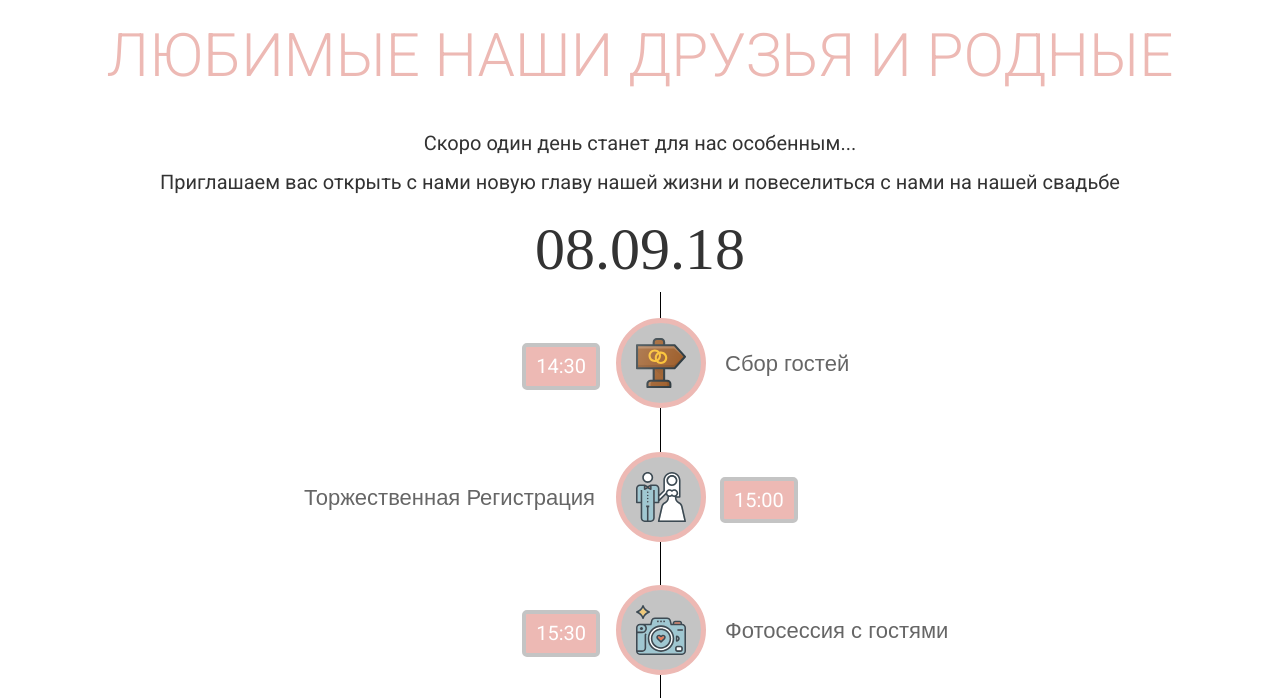
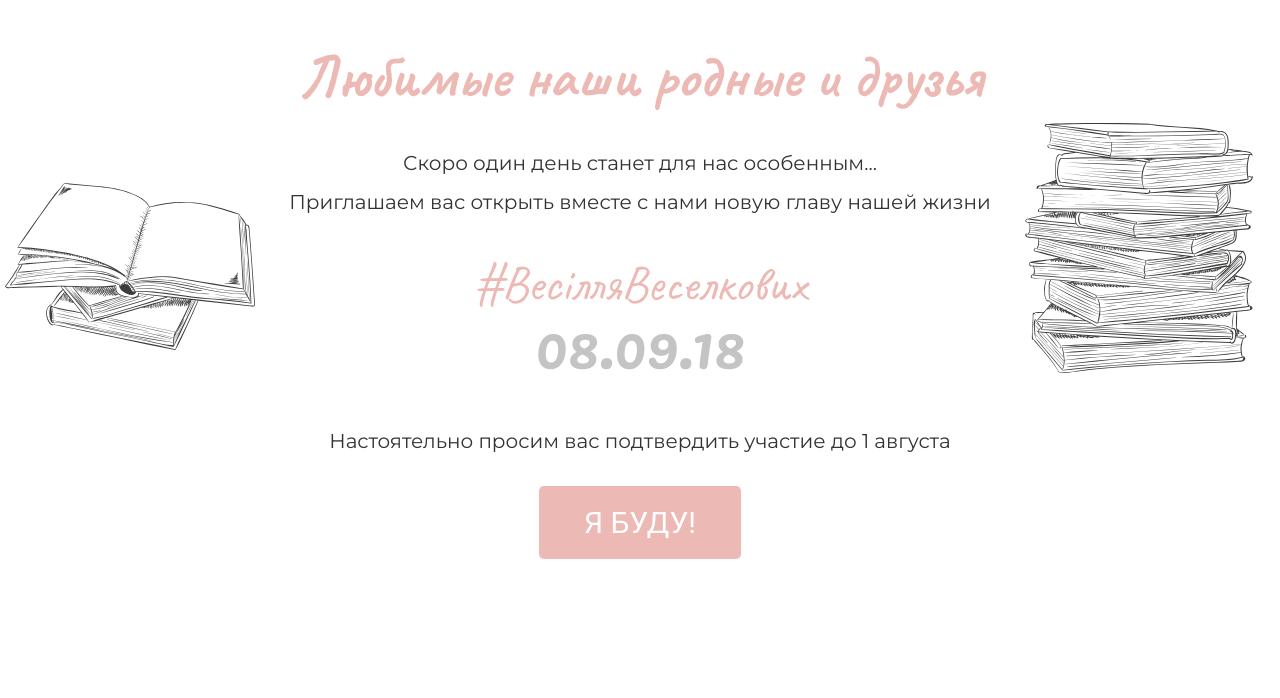
Before and after one commit to AndreyVeselkov/Wedding, a plain HTML site: page index.html in a window 1280 px wide. Shown: the part 642-1340 px from the top of the page. Drawn offline with Linux system fonts and the light colour scheme; a web font is replaced by a local one.

Commit message:
Invite and Dresscode sections ready

```diff
--- a/css/style.css
+++ b/css/style.css
@@ -1,15 +1,16 @@
 h1, h2, h3, h4{
-	font-family: 'Roboto', sans-serif;
+	font-family: 'Caveat', cursive;
+
 }
 h1{
 	font-size: 60px;
-	font-weight: 300;
+	font-weight: 700;
 	text-align: center;
 	color: #EDB9B4;
 	margin-bottom: 40px;
 }
 p{
-	font-family: 'Roboto', sans-serif;
+	font-family: 'Montserrat', sans-serif;
 	font-size: 20px;
 	font-weight: 400;
 }
@@ -96,7 +97,7 @@ nav::after{
     justify-content: center;
     align-items: center;
     font-size: 50px;
-	font-family: 'Pattaya', sans-serif;
+	font-family: 'Caveat', cursive;
 	width: 172px;
 	height: 172px;
 	padding: 15px;
@@ -115,6 +116,55 @@ nav::after{
 }
 .invite{
 	text-align: center;
+	margin: 40px 0 60px;
+}
+.invite:before{
+	position: absolute;
+	content: '';
+	background: url(../img/book-opened.svg) no-repeat;
+	background-size: contain;
+	width: 250px;
+	height: 250px;
+	top: 180px;
+	left: -50px;
+}
+.invite:after{
+	position: absolute;
+	content: '';
+	background: url(../img/book-block.svg) no-repeat;
+	background-size: contain;
+	width: 250px;
+	height: 250px;
+	top: 120px;
+	right: -50px;
+}
+.invite .hash{
+	font-family:'Caveat', cursive;
+	font-size: 50px;
+	color: #EDB9B4;
+	margin-top: 40px;
+	margin-bottom: 0;
+}
+.invite h2{
+	font-family:'Pacifico',cursive;
+	font-size: 60px;
+	color: #c4c4c4;
+	margin-top: 0;
+	margin-bottom: 50px;
+}
+.button{
+	padding: 20px 45px;
+	display: inline-block;
+	font-family: 'Roboto', sans-serif;
+	font-size: 30px;
+	font-weight: 400;
+	border-radius: 5px;
+}
+.agree{
+	background-color: #EDB9B4;
+	color: #fff;
+	margin: 20px 0 50px 0;
+	text-transform: uppercase;
 }
 .timing{
 	position: relative;
@@ -123,12 +173,12 @@ nav::after{
 }
 .timeline{
 	position: absolute;
-    top: 0px;
+    top: 50px;
     right: 48%;
     display: block;
-    background: #000;
-    height: 100%;
-    width: 1px;
+    background: #efd5d4;
+    height: 93%;
+    width: 3px;
     margin-right: 1.5px;
 }
 .timing-list{
@@ -137,16 +187,14 @@ nav::after{
 .timing-item{
 	width: 100%;
 	list-style: none;
-	padding: 26px 0;
+	padding: 50px 0;
     float: left;
 }
 .col-sm-6.even{
 	padding-right: 60px;
-	margin-top: 25px;
 }
 .col-sm-6.odd{
 	padding-left: 60px;
-	margin-top: 25px;
 }
 .col-sm-6.even p{
 	text-align: right;
@@ -160,7 +208,7 @@ nav::after{
 	width: 90px;
 	height: 90px;
 	border-radius: 50%;
-	background: #c4c4c4;
+	background: #e6e6e6;
 	padding: 15px;
 	margin-right: 2px;
     z-index: 2;
@@ -172,11 +220,11 @@ nav::after{
 .timing-time{
 	display: inline-block;
 	font-size: 20px;
-	padding: 5px 10px;
+	padding: 10px 15px;
 	color: #fff;
-	background: #EDB9B4;
-	border: 4px solid #c4c4c4;
+	background: #efd5d4;
 	border-radius: 5px;
+	margin-top: 20px;
 }
 .even .timing-time{
 	float: right;
@@ -185,13 +233,31 @@ nav::after{
 	float: left;
 }
 .timing-title{
-	font-family: 'Pattaya', sans-serif;
+	font-family: 'Caveat', cursive;
 	padding: 5px;
-	font-size: 22px;
+	font-size: 30px;
 	color: #666;
 }
 .dresscode{
-	text-align: center
+	padding: 100px 20px 100px 20px;
+	text-align: center;
+	background: url(../img/dresscode-bg.jpg) 50% 50% no-repeat;
+	background-attachment: fixed;
+	background-size: cover;
+
+}
+.dresscode .row{
+	display: flex;
+    justify-content: center;
+}
+.dresscode .white-bg{
+	width: 55%;
+	padding: 30px 25px 45px;
+	background: #fff;
+	border-radius: 10px;
+}
+.colors {
+	margin: 30px 0;
 }
 .colors .row div {
 	display: inline-block;
@@ -218,9 +284,6 @@ nav::after{
 .color-six{
 	background: #808080;
 }
-.color-eight{
-	background: #e5cab9;
-}
 .color-nine{
 	background: #eacec1;
 }
--- a/index.html
+++ b/index.html
@@ -10,8 +10,7 @@
 	<link rel="stylesheet" href="css/bootstrap.min.css" />
 	<link rel="stylesheet" href="css/style.css" />
 			<!--   FONTS -->
-	<link href="https://fonts.googleapis.com/css?family=Pattaya&amp;subset=cyrillic" rel="stylesheet">
-	<link href="https://fonts.googleapis.com/css?family=Roboto:300,400&amp;subset=cyrillic" rel="stylesheet">
+	<link href="https://fonts.googleapis.com/css?family=Caveat:400,700|Montserrat|Pacifico&amp;subset=cyrillic" rel="stylesheet">
 	<link href="https://fonts.googleapis.com/icon?family=Material+Icons" rel="stylesheet" />
 </head>
 <body>
@@ -36,13 +35,16 @@
 		<div class="container">
 			<div class="row">
 				<div class="col-lg-12">
-					<div class="main">
+
 						<div class="invite">
-					<h1>ЛЮБИМЫЕ НАШИ ДРУЗЬЯ И РОДНЫЕ</h1>
+					<h1>Любимые наши родные и друзья</h1>
 					<p>Скоро один день станет для нас
 особенным...</p>
-<p>Приглашаем вас открыть с нами новую главу нашей жизни и повеселиться с нами на нашей свадьбе</p>
-<h2 style="font-family:Pattaya, sans-sefif;font-size: 60px;">08.09.18</h3>
+<p>Приглашаем вас открыть вместе с нами новую главу нашей жизни</p>
+<h2 class="hash">#ВесілляВеселкових</h2>
+<h2>08.09.18</h2>
+<p>Настоятельно просим вас подтвердить участие до 1 августа</p>
+<h3 class="agree button">Я буду!</h3>
 </div>
 						<div id="clockdiv">
   <div>
@@ -156,9 +158,16 @@
 	</ul>
 	<span class="timeline"></span>
 </div>
-						<div class="dresscode">
+
+				</div>
+			</div>
+		</div>
+		<div class=" container-fliid dresscode">
+			<div class="row">
+						<div class="white-bg">
 							<h2>Что надеть?</h2>
-							<p>Мы будем очень благодарны, если вы поддержите в своих праздничных нарядах или аксессуарах нашу цветовую гамму:</p>
+							<p>Мы не обязываем вас одеваться в стилистике, главное, чтобы вы были с нами, но будем очень благодарны, если вы поддержите цветовую гамму нашей свадьбы:
+							</p>
 							<div class="colors">
 								<div class="row">
 									<div class="color-one"></div>
@@ -167,18 +176,22 @@
 									<div class="color-three"></div>
 									<div class="color-five"></div>
 									<div class="color-six"></div>
-									<div class="color-eight"></div>
 									<div class="color-nine"></div>
 								</div>
 							</div>
+							<p>Так же, было бы здорово, если бы воздержались от черного, белого и излишне якрих оттенков в одежде
+							</p>
 						</div>
+						</div>
+						</div>
+		<div class="container">
+			<div class="row">
+				<div class="col-lg-12">
 						<div class="presents"></div>
 						<div class="contact"></div>
 						<div class="instagram"></div>
-					</div>
 				</div>
 			</div>
 		</div>
-	</div>
 <script src="script.js"></script>
 </body>
```
Also changed, not shown: img/book-block.svg (added), img/book-opened.svg (added), img/dresscode-bg.jpg (added).
